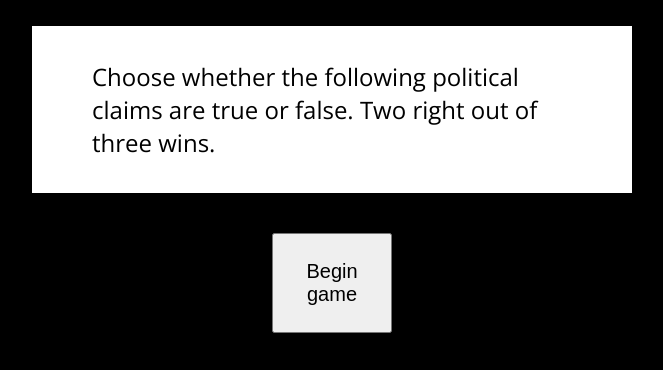
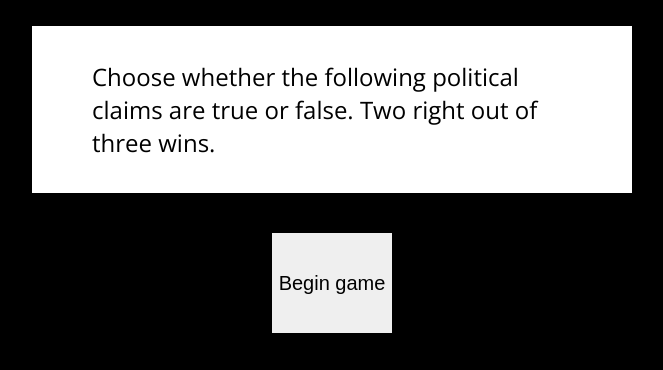
Before and after one commit to Phillycodequestor/gamebook, a plain HTML site: page index.html in a window 1280 px wide. Shown: the part 185-555 px from the top of the page, without its empty margins (308-971 px from the left). Drawn offline with nearby package versions, Linux system fonts and the light colour scheme.

Commit message:
'commitnew'

```diff
--- a/style/style.css
+++ b/style/style.css
@@ -30,12 +30,11 @@ padding-bottom: 10px;
 }
 
 .buttonContainer{
-height: auto;
 max-width: 600px;
 margin: 40px auto;
 display: flex;
 justify-content: space-between;
-
+height: 110px;
 }
 
 .hide{
@@ -61,6 +60,7 @@ display: none;
 margin-right: auto;
 margin-left: auto;
 height: 100px;
+border: 0;
 }
 
 
```
